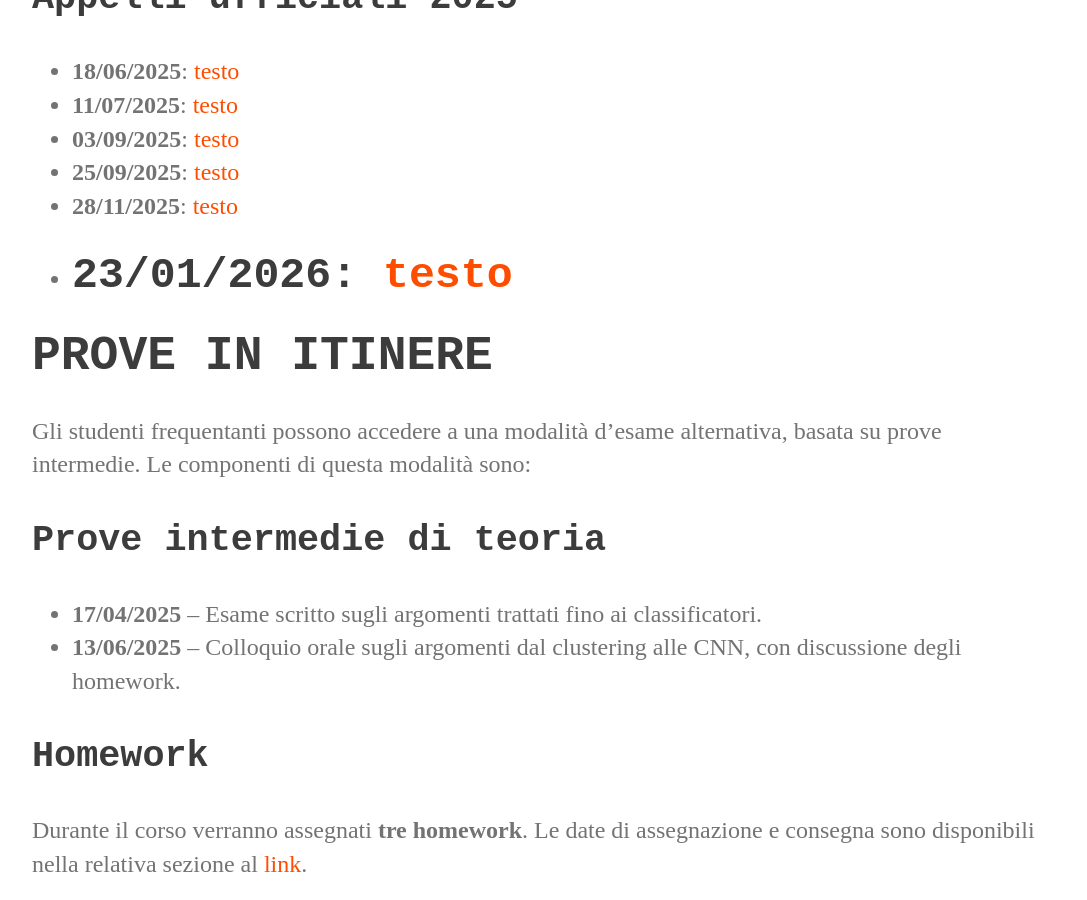
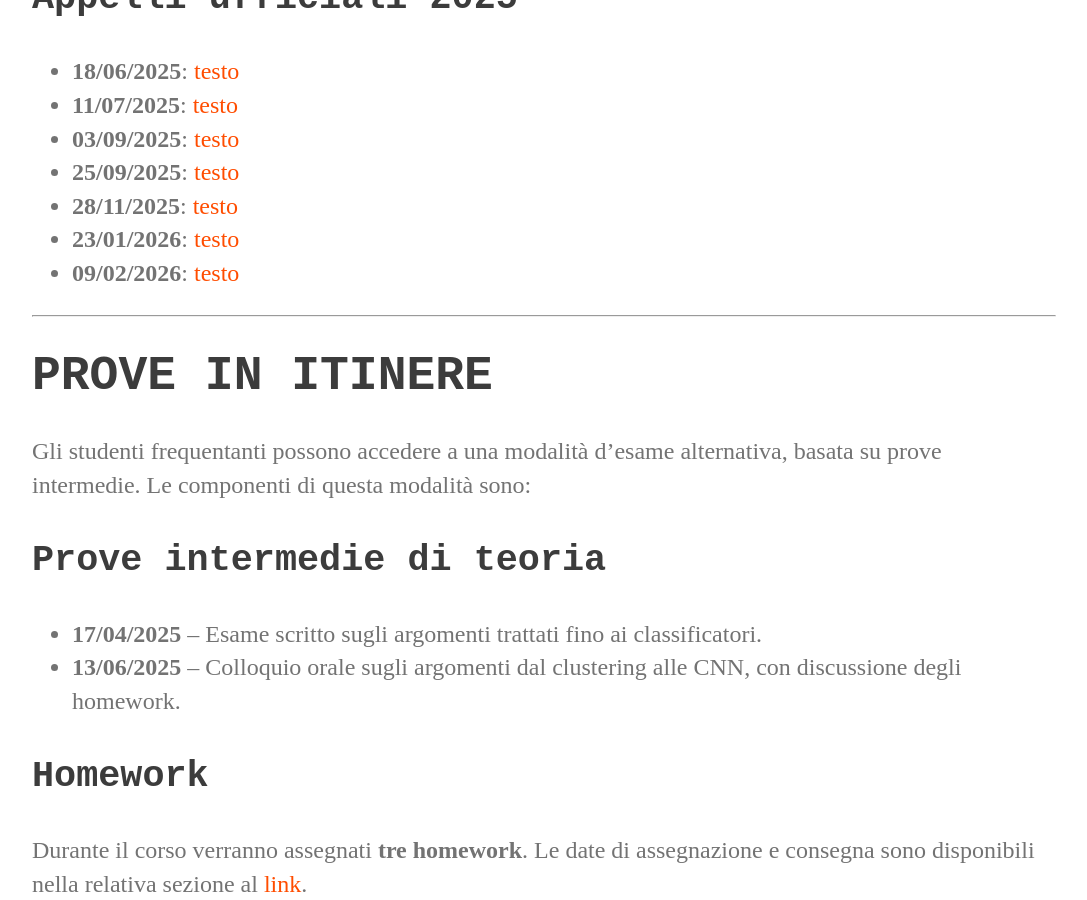
Before and after one commit to perceivelab/ml-mz-2025, a Jekyll site: the page built from index.md, in a window 1280 px wide and 900 px high, scrolled down 1642 px. Shown: the whole window, without its empty margins (96-1183 px from the left). Built offline with Jekyll 4.4.1, drawn with Linux system fonts in a browser that asks for light colours; our own code applies the rules of GitHub Pages for plain Markdown files.

Commit message:
Update index.md

```diff
--- a/index.md
+++ b/index.md
@@ -44,6 +44,8 @@ Le specifiche del progetto verranno assegnate il giorno dell'appello d'esame, e
 - **25/09/2025**: [testo](https://studentiunict-my.sharepoint.com/:b:/g/personal/simone_palazzo_unict_it/EciOr7OeURxGjLdVPZFhrssBd41YgK9d1UPBNH8erXemvg?e=G20rlQ)
 - **28/11/2025**: [testo](https://studentiunict-my.sharepoint.com/:b:/g/personal/simone_palazzo_unict_it/EbtGXvKIwgVInREg4zzfkekBhVxFJ6A1XVgHOSFOHfo5LA?e=Q7TTSY)
 - **23/01/2026**: [testo](https://studentiunict-my.sharepoint.com/:b:/g/personal/simone_palazzo_unict_it/IQC20MifP5xFSIcHqNhTkSngASAgYaM1qFP3xFL4ZQ2fs3c?e=Rw6xVO)
+- **09/02/2026**: [testo](https://studentiunict-my.sharepoint.com/:b:/g/personal/simone_palazzo_unict_it/IQCUyRg41hzQSa4G9I8x9yEfAQx6mOvkVL1Dhh50eJOopSI?e=SzQFld)
+
 ---
 
 # PROVE IN ITINERE
```
